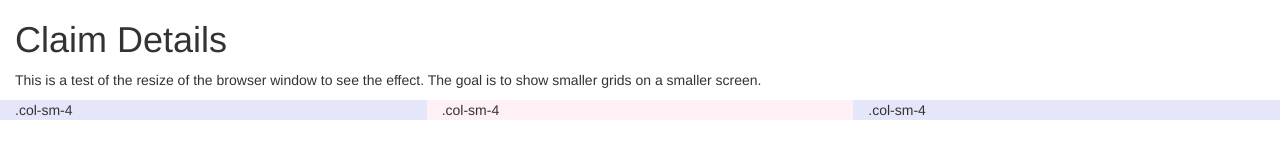
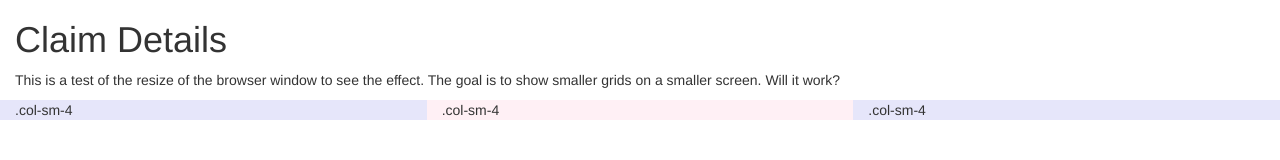
Before and after one commit to pbutler88/Bootstrap_1, a plain HTML site: page index.html in a window 1280 px wide. Drawn offline with nearby package versions, Linux system fonts and the light colour scheme.

Commit message:
Update index.html

```diff
--- a/index.html
+++ b/index.html
@@ -13,7 +13,8 @@
 <div class="container-fluid">
   <h1>Claim Details</h1>
   <p>This is a test of the resize of the browser window to see the effect.
-  The goal is to show smaller grids on a smaller screen.</p>
+  The goal is to show smaller grids on a smaller screen.
+  Will it work?</p>
   <div class="row">
     <div class="col-sm-4" style="background-color:lavender;">.col-sm-4</div>
     <div class="col-sm-4" style="background-color:lavenderblush;">.col-sm-4</div>
```
